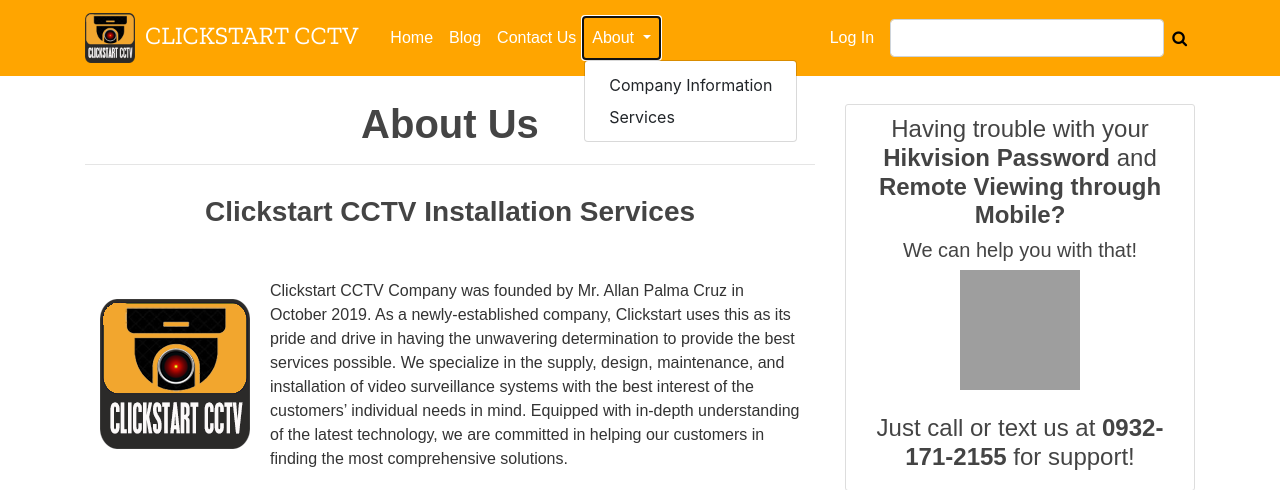
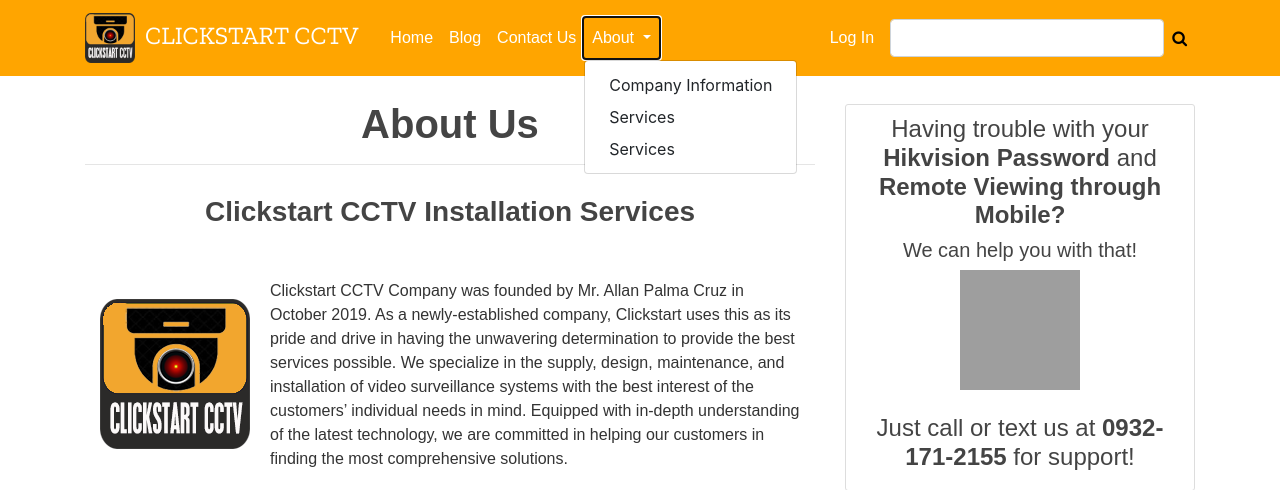
Before and after one commit to MarkAnthonyBCruz/clickstart, a Django app: template blog/templates/blog/about.html in a window 1280 px wide, after a click on "About". Shown: the top 490 px of the page. Run offline with Django 3.2, Linux system fonts and the light colour scheme; the template is opened without the code that fills it, so the values that code supplies are empty; some libraries are stand-ins or nearby versions; some web fonts are replaced; grey boxes are pictures that could not be loaded.

Commit message:
Added projects link to About

```diff
--- a/blog/templates/base/base.html
+++ b/blog/templates/base/base.html
@@ -80,6 +80,7 @@
                         <div class="dropdown-menu" aria-labelledby="navbarDropdown">
                             <a class="dropdown-item" href="{% url 'blog:blog-about' %}">Company Information</a>
                             <a class="dropdown-item" href="{% url 'blog:services' %}">Services</a>
+                            <a class="dropdown-item" href="{% url 'blog:blog-projects' %}">Services</a>
                             <!--<a class="dropdown-item" href="{% url 'newsapp:wsj' %}">The Wall Street Journal</a>-->
                         </div>
                     </li>
```
